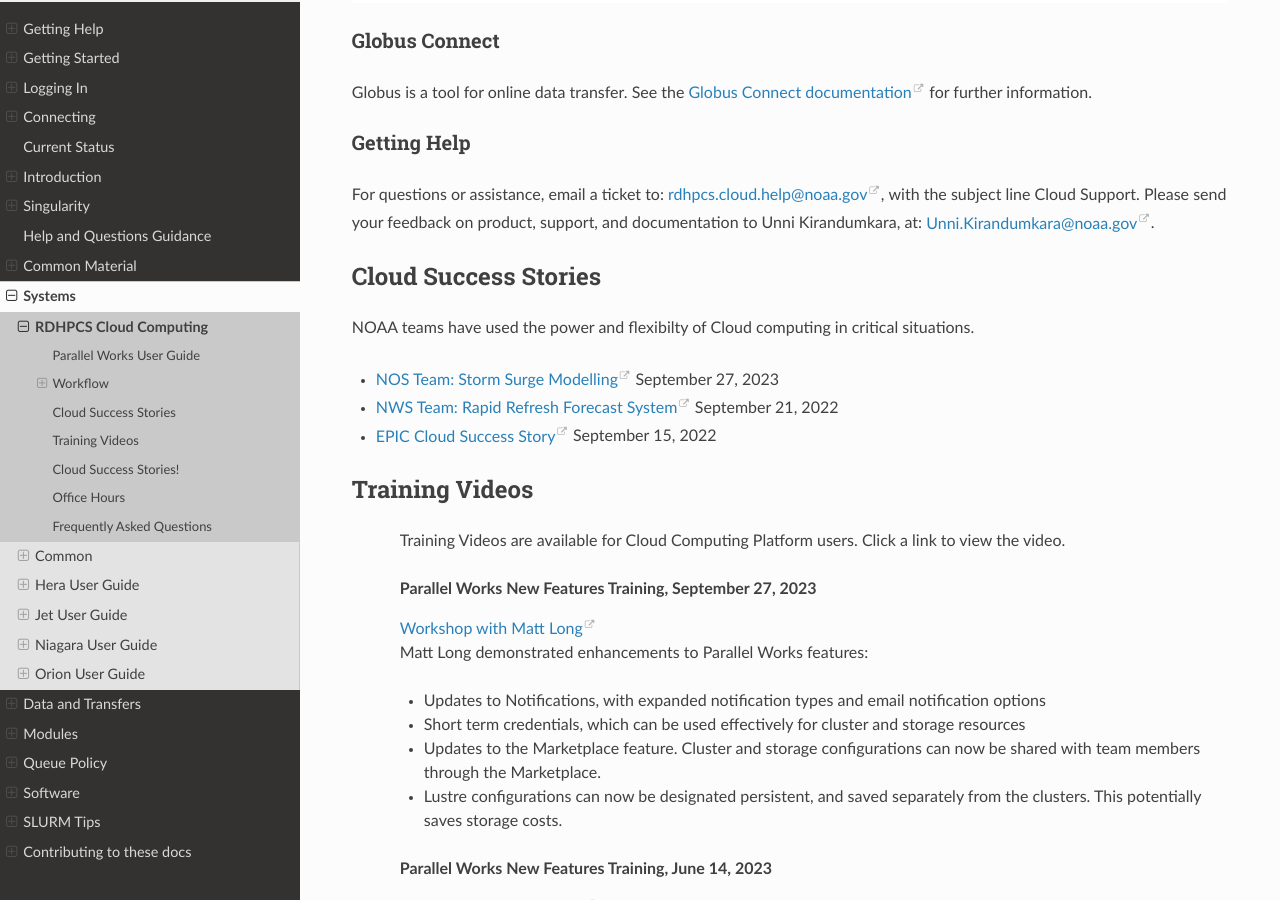
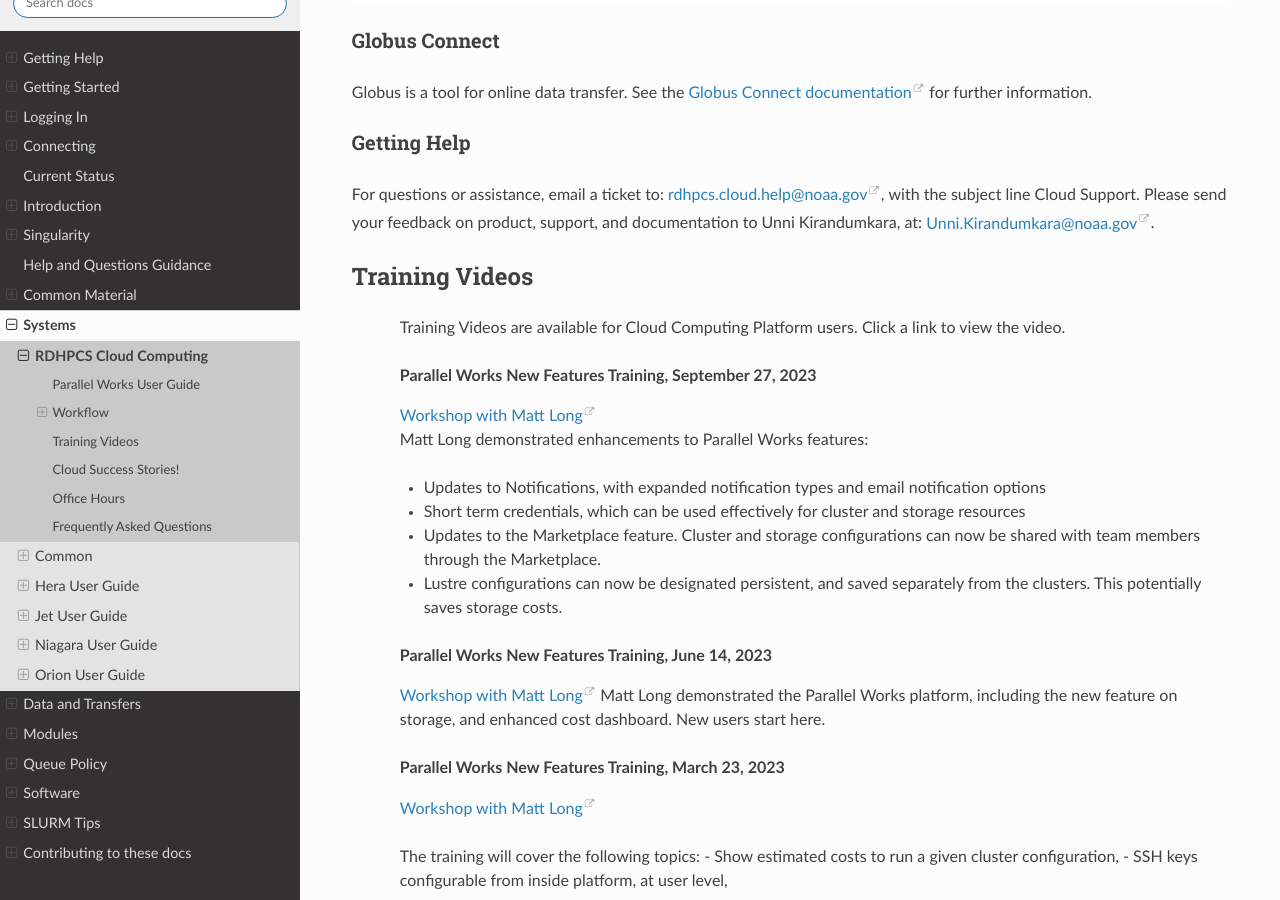
Before and after one commit to NOAA-RDHPCS/noaa-rdhpcs.github.io, a Sphinx documentation site: the page built from source/systems/cloud_user_guide.rst, in a window 1280 px wide and 900 px high, scrolled down 1073 px. Built offline with Sphinx 7.4.7 and the Read the Docs theme 2.0.0, drawn with Linux system fonts in a browser that asks for light colours; pages that are not in the unit, such as notebooks, are missing from menus.

Commit message:
editing and adding

```diff
--- a/source/systems/cloud_user_guide.rst
+++ b/source/systems/cloud_user_guide.rst
@@ -50,18 +50,6 @@ Getting Help
 
 For questions or assistance, email a ticket to: rdhpcs.cloud.help@noaa.gov, with the subject line Cloud Support.
 Please send your feedback on product, support, and documentation to Unni Kirandumkara, at: Unni.Kirandumkara@noaa.gov.
-
-
-Cloud Success Stories
-==================
-
-NOAA teams have used the power and flexibilty of Cloud computing in critical situations.
-
--  `NOS Team: Storm Surge Modelling <https://drive.google.com/file/d/12WWIjj-ULJkkAtxbMnerq8LAdWSvR7gd/view?usp=sharing>`__  September 27, 2023
-
--  `NWS Team: Rapid Refresh Forecast System <https://drive.google.com/file/d/1ESypA2IRLKAzAvrxjmVAi1mhnIS7OwtK/view?usp=sharing>`__  September 21, 2022
-
--  `EPIC Cloud Success  Story <https://drive.google.com/file/d/1muXZQ6uTDFEnGNUG5ZJ_R59D9HwBWDP9/view>`__  September 15, 2022
 
 Training Videos
 ===============
@@ -192,7 +180,6 @@ Training Videos
 
 Cloud Success Stories!
 ======================
-
             -  `NOS Team: Storm Surge
                Modelling <https://drive.google.com/file/d/12WWIjj-ULJkkAtxbMnerq8LAdWSvR7gd/view?usp=sharing>`__
                September 27, 2022
```
